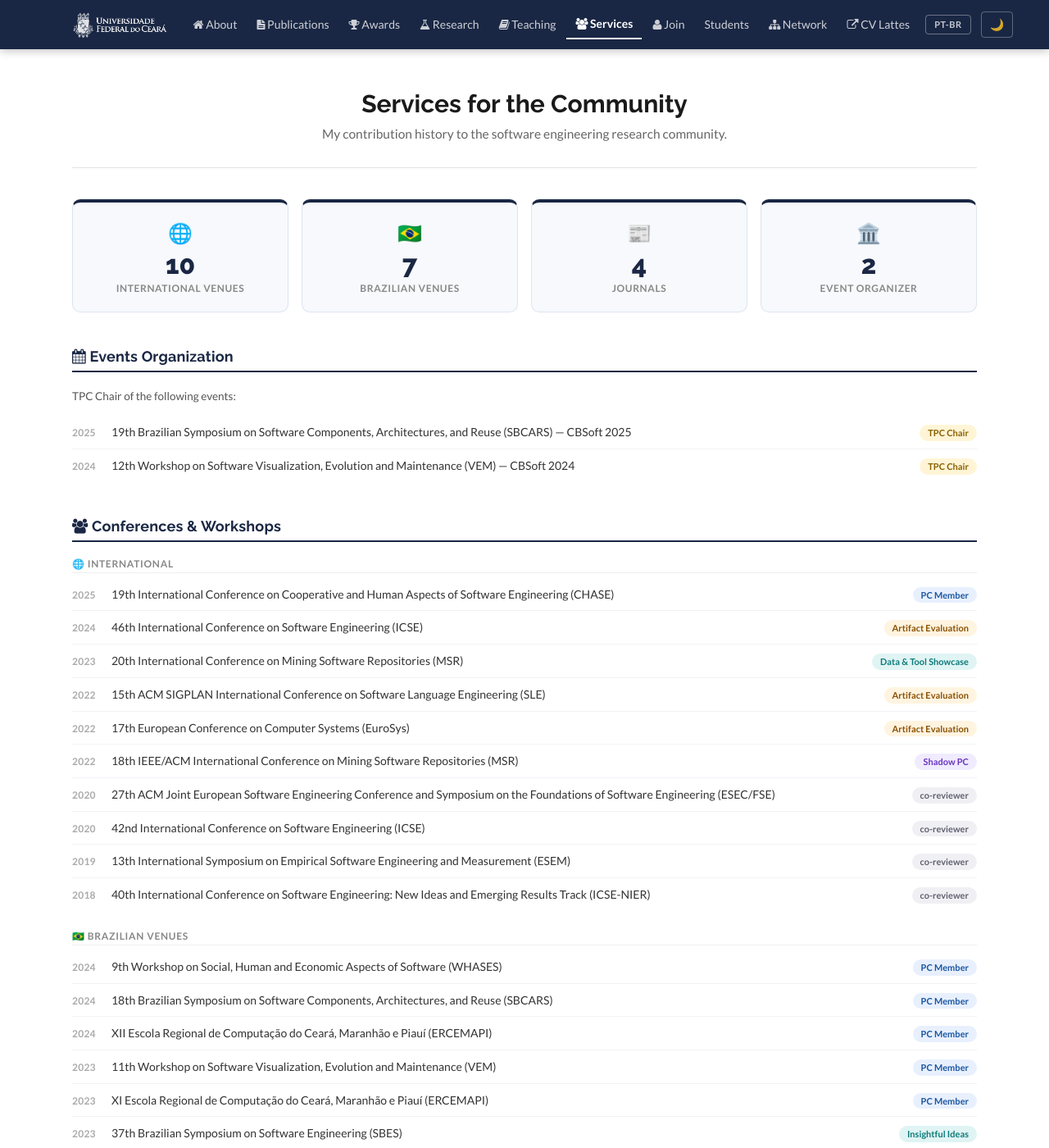
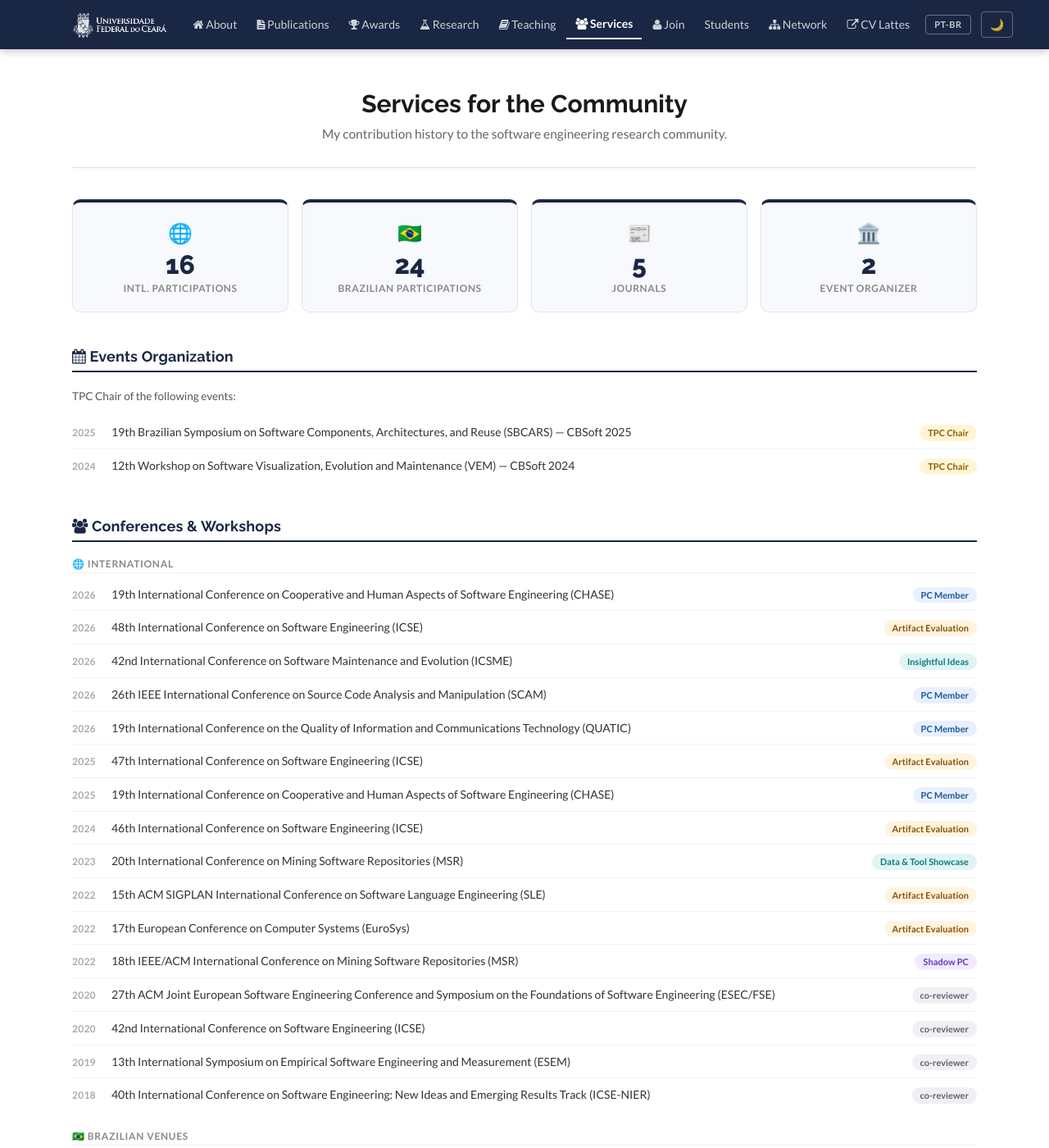
Before and after one commit to anderson-uchoa/anderson-uchoa.github.io, a Jekyll site: the page built from services.html, in a window 1280 px wide and 1400 px high. Shown: the whole window at 82% size. Built offline with Jekyll 4.4.1, drawn with Linux system fonts in a browser that asks for light colours; some of the changed text lies outside the part shown.

Commit message:
Update service roles and conference details; enhance styling for tools role

```diff
--- a/_data/i18n/en.yml
+++ b/_data/i18n/en.yml
@@ -148,8 +148,8 @@
 services:
   title: "Services for the Community"
   subtitle: "My contribution history to the software engineering research community."
-  summary_international: "International Venues"
-  summary_brazilian: "Brazilian Venues"
+  summary_international: "Intl. Participations"
+  summary_brazilian: "Brazilian Participations"
   summary_journals: "Journals"
   summary_organizer: "Event Organizer"
   section_organization: "Events Organization"
--- a/_data/i18n/pt-BR.yml
+++ b/_data/i18n/pt-BR.yml
@@ -149,8 +149,8 @@
 services:
   title: "Serviços à Comunidade"
   subtitle: "Meu histórico de contribuições à comunidade de pesquisa em engenharia de software."
-  summary_international: "Eventos Internacionais"
-  summary_brazilian: "Eventos Brasileiros"
+  summary_international: "Participações Internacionais"
+  summary_brazilian: "Participações Brasileiras"
   summary_journals: "Periódicos"
   summary_organizer: "Organizador"
   section_organization: "Organização de Eventos"
--- a/_data/services.yml
+++ b/_data/services.yml
@@ -1,4 +1,4 @@
-# role values: pc | aec | shadow | co | ideas | showcase | chair
+# role values: pc | aec | shadow | co | ideas | tools | showcase | chair
 
 organization:
   - year: 2025
@@ -10,6 +10,24 @@
 
 conferences:
   international:
+    - year: 2026
+      name: "19th International Conference on Cooperative and Human Aspects of Software Engineering (CHASE)"
+      role: pc
+    - year: 2026
+      name: "48th International Conference on Software Engineering (ICSE)"
+      role: aec
+    - year: 2026
+      name: "42nd International Conference on Software Maintenance and Evolution (ICSME)"
+      role: ideas
+    - year: 2026
+      name: "26th IEEE International Conference on Source Code Analysis and Manipulation (SCAM)"
+      role: pc
+    - year: 2026
+      name: "19th International Conference on the Quality of Information and Communications Technology (QUATIC)"
+      role: pc
+    - year: 2025
+      name: "47th International Conference on Software Engineering (ICSE)"
+      role: aec
     - year: 2025
       name: "19th International Conference on Cooperative and Human Aspects of Software Engineering (CHASE)"
       role: pc
@@ -42,6 +60,54 @@
       role: co
 
   brazilian:
+    - year: 2026
+      name: "XXII Brazilian Symposium on Information Systems (SBSI)"
+      role: pc
+    - year: 2026
+      name: "40th Brazilian Symposium on Software Engineering (SBES)"
+      role: pc
+    - year: 2026
+      name: "40th Brazilian Symposium on Software Engineering (SBES)"
+      role: ideas
+    - year: 2026
+      name: "40th Brazilian Symposium on Software Engineering (SBES)"
+      role: tools
+    - year: 2026
+      name: "XVII Brazilian Conference on Software: Practice and Theory (CBSoft)"
+      role: aec
+    - year: 2026
+      name: "14th Workshop on Software Visualization, Evolution and Maintenance (VEM)"
+      role: pc
+    - year: 2026
+      name: "I Workshop on Software Engineering for Agentic Systems (SE4AS)"
+      role: pc
+    - year: 2026
+      name: "20th Brazilian Symposium on Components, Architectures, and Software Reuse (SBCARS)"
+      role: pc
+    - year: 2025
+      name: "10th Workshop on Social, Human and Economic Aspects of Software (WHASES)"
+      role: pc
+    - year: 2025
+      name: "12th Workshop on Software Visualization, Evolution and Maintenance (VEM)"
+      role: pc
+    - year: 2025
+      name: "39th Brazilian Symposium on Software Engineering (SBES)"
+      role: pc
+    - year: 2025
+      name: "39th Brazilian Symposium on Software Engineering (SBES)"
+      role: ideas
+    - year: 2025
+      name: "39th Brazilian Symposium on Software Engineering (SBES)"
+      role: tools
+    - year: 2025
+      name: "Fourth Brazilian Workshop on Intelligent Software Engineering (ISE)"
+      role: pc
+    - year: 2025
+      name: "XXIV Brazilian Symposium on Software Quality (SBQS)"
+      role: pc
+    - year: 2025
+      name: "21st Brazilian Symposium on Information Systems (SBSI)"
+      role: pc
     - year: 2024
       name: "9th Workshop on Social, Human and Economic Aspects of Software (WHASES)"
       role: pc
@@ -50,6 +116,9 @@
       role: pc
     - year: 2024
       name: "XII Escola Regional de Computação do Ceará, Maranhão e Piauí (ERCEMAPI)"
+      role: pc
+    - year: 2024
+      name: "9th Brazilian Software Quality Symposium (SBQS)"
       role: pc
     - year: 2023
       name: "11th Workshop on Software Visualization, Evolution and Maintenance (VEM)"
@@ -66,6 +135,7 @@
 
 journals:
   - "Empirical Software Engineering (EMSE)"
+  - "Information and Software Technology (IST)"
   - "Journal of Systems and Software (JSS)"
   - "Software Quality Journal (SQJ)"
   - "Journal of Software Engineering Research and Development (JSERD)"
--- a/_includes/role_label.html
+++ b/_includes/role_label.html
@@ -4,6 +4,7 @@
 {% when 'shadow' %}Shadow PC
 {% when 'co' %}co-reviewer
 {% when 'ideas' %}Insightful Ideas
+{% when 'tools' %}Tools Committee
 {% when 'showcase' %}Data &amp; Tool Showcase
 {% when 'chair' %}TPC Chair
 {% endcase %}
--- a/css/style.css
+++ b/css/style.css
@@ -2798,6 +2798,7 @@
 .srv-role--shadow   { background: #f0ebff; color: #6a35c0; }
 .srv-role--co       { background: #f0f0f4; color: #606070; }
 .srv-role--ideas    { background: #e0f4f4; color: #0e7a7a; }
+.srv-role--tools    { background: #fff0e8; color: #8a3800; }
 .srv-role--showcase { background: #e0f4f4; color: #0e7a7a; }
 .srv-role--chair    { background: #fff5d6; color: #8a6000; }
 .srv-role--advisor  { background: #dff0e8; color: #1a6640; }
@@ -2842,6 +2843,7 @@
 html.dark-mode .srv-role--shadow     { background: #1e1535; color: #a07ae0; }
 html.dark-mode .srv-role--co         { background: #1e2030; color: #6070a0; }
 html.dark-mode .srv-role--ideas      { background: #0a1e1e; color: #40a0a0; }
+html.dark-mode .srv-role--tools      { background: #2a1400; color: #e08050; }
 html.dark-mode .srv-role--showcase   { background: #0a1e1e; color: #40a0a0; }
 html.dark-mode .srv-role--chair      { background: #1e1800; color: #c0a020; }
 html.dark-mode .srv-role--advisor    { background: #163328; color: #5ecb8a; }
```
